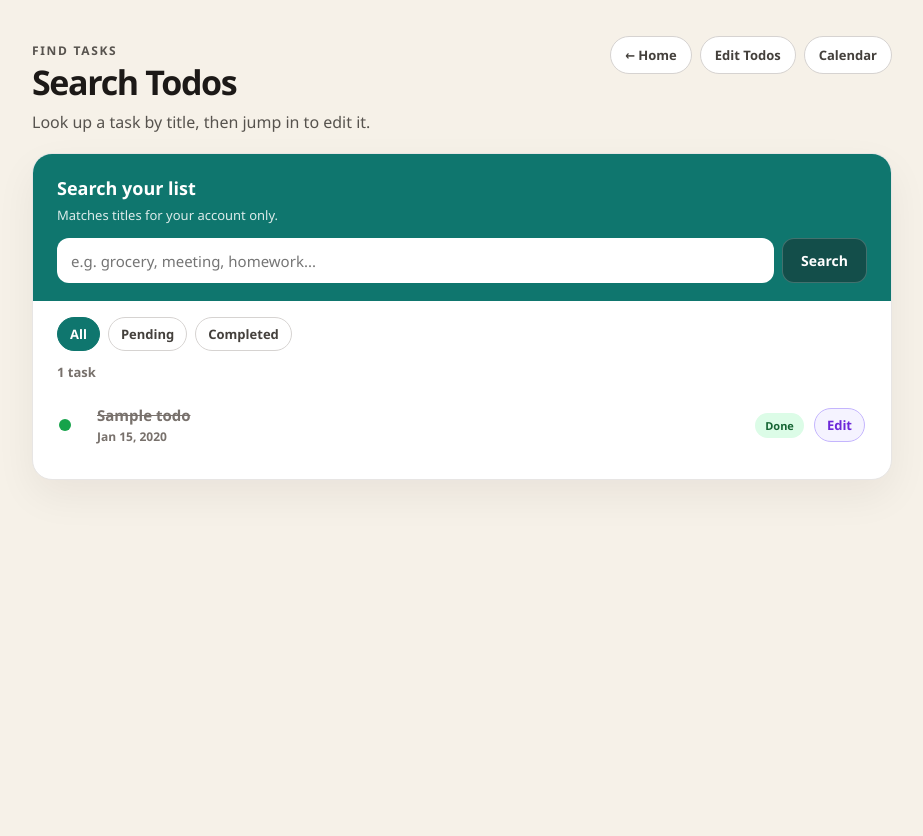
After one commit to iqbalzamri07/djangotutorial, a Django app: page /search/ in a window 1280 px wide. The commit adds this page. Shown: the whole page, without its empty margins (178-1101 px from the left). Run offline with Django 5.2, Linux system fonts and the light colour scheme; a user stored in the database is signed in; tables that the repository leaves empty hold one stand-in row (values such as "Sample post").

Commit message:
Implements todo search capabilities
Adds a dedicated search page to find todos by title and filter them by status (all, pending, completed).
Integrates search forms and navigation links across the home, about, calendar, and edit views for convenient access.
Repurposes and renames the existing `edit.html` template to `search.html` for the new search results display.
Enhances user experience by providing an efficient way to locate specific tasks.

```diff
--- a/todos/templates/todos/calendar.html
+++ b/todos/templates/todos/calendar.html
@@ -457,6 +457,7 @@
                 {% else %}
                     <a href="{% url 'login' %}" class="ghost-btn">Log in</a>
                 {% endif %}
+                <a href="{% url 'search' %}" class="ghost-btn">Search</a>
                 <a href="{% url 'home' %}" class="ghost-btn">
                     ← Back to Todos
                 </a>
--- a/todos/templates/todos/edit.html
+++ b/todos/templates/todos/edit.html
@@ -244,6 +244,7 @@
         </div>
         <div class="nav">
             <a href="{% url 'edit_todos' %}" class="button">← All todos</a>
+            <a href="{% url 'search' %}" class="button">Search</a>
             <a href="{% url 'home' %}" class="button">Home</a>
         </div>
     </div>
--- /dev/null
+++ b/todos/templates/todos/search.html
@@ -0,0 +1,350 @@
+<!DOCTYPE html>
+<html lang="en">
+<head>
+    <meta charset="UTF-8">
+    <meta name="viewport" content="width=device-width, initial-scale=1.0">
+    <title>Search Todos</title>
+    <style>
+        * { box-sizing: border-box; }
+
+        body {
+            margin: 0;
+            min-height: 100vh;
+            font-family: "Segoe UI", Tahoma, sans-serif;
+            background: #f6f1e8;
+            color: #1c1917;
+        }
+
+        .container {
+            width: 94%;
+            max-width: 860px;
+            margin: 36px auto 70px;
+        }
+
+        .header {
+            display: flex;
+            justify-content: space-between;
+            align-items: flex-start;
+            gap: 16px;
+            margin-bottom: 20px;
+        }
+
+        .kicker {
+            margin: 0 0 6px;
+            font-size: 12px;
+            font-weight: 800;
+            letter-spacing: 0.14em;
+            text-transform: uppercase;
+            color: #0f766e;
+        }
+
+        .header h1 {
+            margin: 0;
+            font-size: 34px;
+            letter-spacing: -0.04em;
+        }
+
+        .header p {
+            margin: 6px 0 0;
+            color: #57534e;
+        }
+
+        .nav {
+            display: flex;
+            gap: 8px;
+            flex-wrap: wrap;
+            justify-content: flex-end;
+        }
+
+        .button {
+            display: inline-flex;
+            align-items: center;
+            padding: 9px 14px;
+            background: #fff;
+            color: #44403c;
+            text-decoration: none;
+            border: 1px solid #d6d3d1;
+            border-radius: 999px;
+            font-size: 13px;
+            font-weight: 700;
+            cursor: pointer;
+            font-family: inherit;
+            transition: all 0.2s ease;
+        }
+
+        .button:hover {
+            transform: translateY(-2px);
+            box-shadow: 0 8px 16px rgba(28, 25, 23, 0.1);
+            background: #ecfdf5;
+            color: #0f766e;
+            border-color: #5eead4;
+        }
+
+        .button.edit:hover {
+            background: #f8eaff;
+            color: #651f83;
+            border-color: #bf59eb;
+        }
+
+        .panel {
+            background: #fff;
+            border: 1px solid #e7e5e4;
+            border-radius: 20px;
+            overflow: hidden;
+            box-shadow: 0 16px 40px rgba(28, 25, 23, 0.06);
+        }
+
+        .search-box {
+            padding: 22px 24px 18px;
+            background: #0f766e;
+            color: #fff;
+        }
+
+        .search-box h2 {
+            margin: 0 0 6px;
+            font-size: 18px;
+        }
+
+        .search-box p {
+            margin: 0 0 14px;
+            color: rgba(255, 255, 255, 0.85);
+            font-size: 13px;
+        }
+
+        .search-row {
+            display: flex;
+            gap: 8px;
+        }
+
+        .search-row input {
+            flex: 1;
+            padding: 12px 14px;
+            border: none;
+            border-radius: 12px;
+            font-family: inherit;
+            font-size: 15px;
+            outline: none;
+        }
+
+        .search-row button {
+            padding: 12px 18px;
+            background: #134e4a;
+            color: #fff;
+            border: 1px solid rgba(255, 255, 255, 0.2);
+            border-radius: 12px;
+            font-family: inherit;
+            font-size: 14px;
+            font-weight: 800;
+            cursor: pointer;
+        }
+
+        .search-row button:hover {
+            background: #9af4ee;
+            color: #0f766e;
+        }
+
+        .filters {
+            display: flex;
+            flex-wrap: wrap;
+            gap: 8px;
+            padding: 16px 24px 0;
+        }
+
+        .chip {
+            display: inline-flex;
+            padding: 7px 12px;
+            border-radius: 999px;
+            text-decoration: none;
+            font-size: 13px;
+            font-weight: 800;
+            background: #fff;
+            color: #44403c;
+            border: 1px solid #d6d3d1;
+        }
+
+        .chip.active {
+            background: #0f766e;
+            color: #fff;
+            border-color: #0f766e;
+        }
+
+        .results {
+            padding: 12px 16px 20px;
+        }
+
+        .result-count {
+            padding: 0 8px 10px;
+            color: #78716c;
+            font-size: 13px;
+            font-weight: 700;
+        }
+
+        .task-row {
+            display: grid;
+            grid-template-columns: 28px 1fr auto auto;
+            gap: 10px;
+            align-items: center;
+            padding: 14px 10px;
+            border-bottom: 1px solid #f5f5f4;
+            text-decoration: none;
+            color: inherit;
+            border-radius: 12px;
+        }
+
+        .task-row:last-child { border-bottom: none; }
+        .task-row:hover { background: #f0fdfa; }
+
+        .task-row.done .task-title {
+            text-decoration: line-through;
+            color: #78716c;
+        }
+
+        .dot {
+            width: 12px;
+            height: 12px;
+            border-radius: 50%;
+            background: #f97316;
+        }
+
+        .task-row.done .dot { background: #16a34a; }
+
+        .task-title {
+            font-weight: 800;
+            font-size: 15px;
+        }
+
+        .task-meta {
+            margin-top: 3px;
+            font-size: 12px;
+            color: #78716c;
+            font-weight: 700;
+        }
+
+        .status {
+            display: inline-flex;
+            padding: 5px 10px;
+            border-radius: 999px;
+            font-size: 11px;
+            font-weight: 800;
+        }
+
+        .completed { background: #dcfce7; color: #166534; }
+        .pending { background: #ffedd5; color: #9a3412; }
+
+        .edit-link {
+            padding: 7px 12px;
+            border-radius: 999px;
+            background: #f5f3ff;
+            color: #6d28d9;
+            border: 1px solid #c4b5fd;
+            text-decoration: none;
+            font-size: 13px;
+            font-weight: 700;
+        }
+
+        .edit-link:hover {
+            background: #f8eaff;
+            color: #651f83;
+            border-color: #bf59eb;
+        }
+
+        .empty {
+            text-align: center;
+            padding: 48px 16px;
+            color: #78716c;
+        }
+
+        @media (max-width: 700px) {
+            .header { flex-direction: column; }
+            .search-row { flex-direction: column; }
+            .task-row { grid-template-columns: 28px 1fr auto; }
+            .edit-link { grid-column: 2 / -1; justify-self: start; }
+        }
+    </style>
+</head>
+<body>
+<div class="container">
+    <div class="header">
+        <div>
+            <p class="kicker">Find tasks</p>
+            <h1>Search Todos</h1>
+            <p>Look up a task by title, then jump in to edit it.</p>
+        </div>
+        <div class="nav">
+            <a href="{% url 'home' %}" class="button">← Home</a>
+            <a href="{% url 'edit_todos' %}" class="button edit">Edit Todos</a>
+            <a href="{% url 'calendar' %}" class="button">Calendar</a>
+        </div>
+    </div>
+
+    <div class="panel">
+        <div class="search-box">
+            <h2>Search your list</h2>
+            <p>Matches titles for your account only.</p>
+            <form method="get" action="{% url 'search' %}">
+                <input type="hidden" name="status" value="{{ status }}">
+                <div class="search-row">
+                    <input
+                        type="search"
+                        name="q"
+                        value="{{ query }}"
+                        placeholder="e.g. grocery, meeting, homework..."
+                        autofocus
+                    >
+                    <button type="submit">Search</button>
+                </div>
+            </form>
+        </div>
+
+        <div class="filters">
+            <a class="chip {% if status == 'all' %}active{% endif %}" href="?q={{ query|urlencode }}&status=all">All</a>
+            <a class="chip {% if status == 'pending' %}active{% endif %}" href="?q={{ query|urlencode }}&status=pending">Pending</a>
+            <a class="chip {% if status == 'completed' %}active{% endif %}" href="?q={{ query|urlencode }}&status=completed">Completed</a>
+        </div>
+
+        <div class="results">
+            <div class="result-count">
+                {% if query %}
+                    {{ result_count }} result{{ result_count|pluralize }} for “{{ query }}”
+                {% else %}
+                    {{ result_count }} task{{ result_count|pluralize }}
+                {% endif %}
+            </div>
+
+            {% for todo in todos %}
+                <div class="task-row {% if todo.completed %}done{% endif %}">
+                    <span class="dot"></span>
+                    <div>
+                        <div class="task-title">{{ todo.title }}</div>
+                        <div class="task-meta">
+                            {% if todo.start_date %}
+                                {{ todo.duration_label }}
+                            {% else %}
+                                No dates yet
+                            {% endif %}
+                        </div>
+                    </div>
+                    {% if todo.completed %}
+                        <span class="status completed">Done</span>
+                    {% else %}
+                        <span class="status pending">Pending</span>
+                    {% endif %}
+                    <a href="{% url 'edit' todo.id %}" class="edit-link">Edit</a>
+                </div>
+            {% empty %}
+                <div class="empty">
+                    <div style="font-size:32px;">🔎</div>
+                    {% if query %}
+                        <div><strong>No todos match “{{ query }}”</strong></div>
+                        <p>Try another word or switch the status filter.</p>
+                    {% else %}
+                        <div><strong>No tasks yet</strong></div>
+                        <p>Add a todo on the home page first.</p>
+                    {% endif %}
+                </div>
+            {% endfor %}
+        </div>
+    </div>
+</div>
+</body>
+</html>
--- a/todos/urls.py
+++ b/todos/urls.py
@@ -10,6 +10,8 @@ urlpatterns = [
     path("calendar/", views.calendar, name="calendar"),
     path("calendar/add/", views.calendar_add, name="calendar_add"),
 
+    path("search/", views.search_todos, name="search"),
+
     # Page showing all todos
     path("edit-todos/", views.edit_todos, name="edit_todos"),
 
--- a/todos/views.py
+++ b/todos/views.py
@@ -110,6 +110,38 @@ def home(request):
             "progress_percent": progress_percent,
             "greeting": greeting,
             "today": date.today(),
+        },
+    )
+
+
+@login_required
+def search_todos(request):
+    mark_overdue_todos_completed(request.user)
+    query = request.GET.get("q", "").strip()
+    status = request.GET.get("status", "all")
+    if status not in {"all", "pending", "completed"}:
+        status = "all"
+
+    todos = Todo.objects.filter(user=request.user).order_by(
+        "completed", "start_date", "title"
+    )
+
+    if query:
+        todos = todos.filter(title__icontains=query)
+
+    if status == "pending":
+        todos = todos.filter(completed=False)
+    elif status == "completed":
+        todos = todos.filter(completed=True)
+
+    return render(
+        request,
+        "todos/search.html",
+        {
+            "todos": todos,
+            "query": query,
+            "status": status,
+            "result_count": todos.count(),
         },
     )
 
```
Also changed, not shown: todos/templates/todos/about.html (+9 -0 lines), todos/templates/todos/edit-todos.html (+39 -0 lines), todos/templates/todos/home.html (+43 -0 lines).
